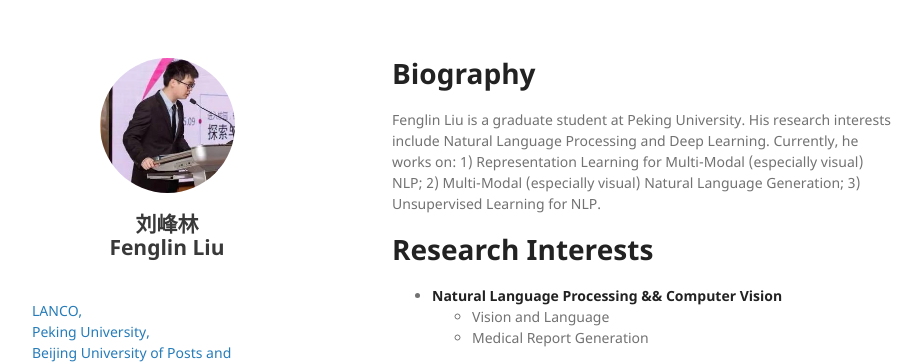
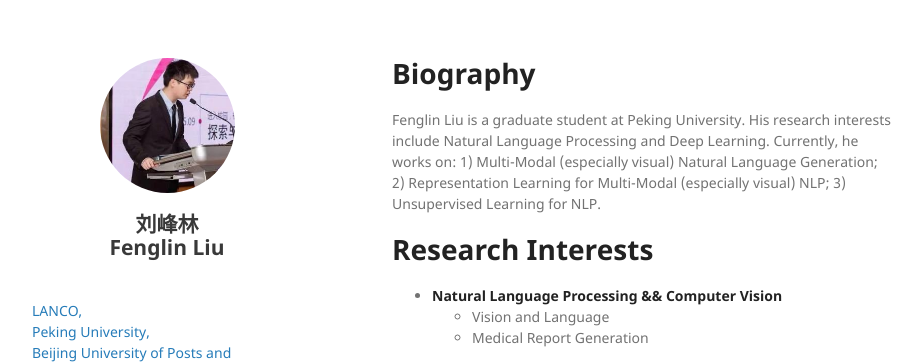
Before and after one commit to fenglinliu2022fall/fenglinliu2022fall.github.io, a Jekyll site: the page built from index.md, in a window 1280 px wide and 900 px high. Shown: the top 364 px of the window, without its empty margins (178-1100 px from the left). Built offline with Jekyll 4.4.1, drawn with Linux system fonts in a browser that asks for light colours; nearby versions of some CDN libraries; our own code applies the rules of GitHub Pages for plain Markdown files; part of the change alters nothing that is shown; some of the changed text lies outside the part shown.

Commit message:
Update index.md

```diff
--- a/index.md
+++ b/index.md
@@ -1,5 +1,5 @@
 # Biography
-Fenglin Liu is a graduate student at Peking University. His research interests include Natural Language Processing and Deep Learning. Currently, he works on: 1) Representation Learning for Multi-Modal (especially visual) NLP; 2) Multi-Modal (especially visual) Natural Language Generation; 3) Unsupervised Learning for NLP.
+Fenglin Liu is a graduate student at Peking University. His research interests include Natural Language Processing and Deep Learning. Currently, he works on: 1) Multi-Modal (especially visual) Natural Language Generation; 2) Representation Learning for Multi-Modal (especially visual) NLP; 3) Unsupervised Learning for NLP.
 
 # Research Interests
 
@@ -13,27 +13,27 @@ Fenglin Liu is a graduate student at Peking University. His research interests i
 
 # Selected Publications
 (#: Equal Contribution)
-  1. Prophet Attention: Predicting Attention with Future Attention
+  6. Prophet Attention: Predicting Attention with Future Attention
   **Fenglin Liu**, Xuancheng Ren, Xian Wu, Shen Ge, Wei Fan, Yuexian Zou, Xu Sun
   In NeurIPS 2020 [[pdf]](http://web.pkusz.edu.cn/adsp/files/2020/11/NeurIPS2020__Prophet_Attention___Camera_Ready.pdf) [[code]](https://github.com/fenglinliu98/ProphetAttention)
 
-  2. Aligning Visual Regions and Textual Concepts for Semantic-Grounded Image Representations
+  5. Aligning Visual Regions and Textual Concepts for Semantic-Grounded Image Representations
   **Fenglin Liu**#, Yuanxin Liu#, Xuancheng Ren#, Xiaodong He, Xu Sun
   In NeurIPS 2019 [[pdf]](https://papers.nips.cc/paper/8909-aligning-visual-regions-and-textual-concepts-for-semantic-grounded-image-representations.pdf) [[code]](https://github.com/fenglinliu98/MIA) [[poster]](https://github.com/fenglinliu98/MIA/blob/master/NeurIPS2019_MIA_poster.pdf)
 
-  3. simNet: Stepwise Image-Topic Merging Network for Generating Detailed and Comprehensive Image Captions
+  4. simNet: Stepwise Image-Topic Merging Network for Generating Detailed and Comprehensive Image Captions
   **Fenglin Liu**#, Xuancheng Ren#, Yuanxin Liu, Houfeng Wang, Xu Sun
   In EMNLP 2018 (**Oral**) [[pdf]](http://aclweb.org/anthology/D18-1013) [[code]](https://github.com/lancopku/simNet) [[ppt]](https://github.com/fenglinliu98/Slides-Posters/blob/master/simNet-EMNLP2018-slides.pptx)
 
-  4. Audio-Oriented Multimodal Machine Comprehension via Dynamic Inter- and Intra-modality Attention
+  3. Audio-Oriented Multimodal Machine Comprehension via Dynamic Inter- and Intra-modality Attention
   Zhiqi Huang#, **Fenglin Liu**#, Xian Wu, Shen Ge, Helin Wang, Wei Fan, Yuexian Zou
   In AAAI 2021
 
-  5. Federated Learning for Vision-and-Language Grounding Problems
+  2. Federated Learning for Vision-and-Language Grounding Problems
   **Fenglin Liu**, Xian Wu, Shen Ge, Wei Fan, Yuexian Zou
   In AAAI 2020 (**Oral**) [[pdf]](http://web.pkusz.edu.cn/adsp/files/2020/02/AAAI-FenglinL.pdf) [[ppt]](https://github.com/fenglinliu98/Slides-Posters/blob/master/Federated_Learning-AAAI2020-slides.pptx)
 
-  6. Exploring and Distilling Cross-Modal Information for Image Captioning
+  1. Exploring and Distilling Cross-Modal Information for Image Captioning
   **Fenglin Liu**#, Xuancheng Ren#, Yuanxin Liu, Kai Lei, Xu Sun
   In IJCAI 2019 (**Oral**) [[pdf]](https://www.ijcai.org/proceedings/2019/708) [[ppt]](https://github.com/fenglinliu98/Slides-Posters/blob/master/GLIED-IJCAI2019-slides.pptx)
 
@@ -42,46 +42,46 @@ Fenglin Liu is a graduate student at Peking University. His research interests i
 
 ## First Author
 ### Journal
-  1. DiMBERT: Learning Vision-Language Grounded Representations with Disentangled Multimodal-Attention
+  12. DiMBERT: Learning Vision-Language Grounded Representations with Disentangled Multimodal-Attention
   **Fenglin Liu**, Xuancheng Ren, Xian Wu, Shen Ge, Wei Fan, Yuexian Zou, Xu Sun
   In T-KDD 2021
 
 ### Conference
 
 * **2021**
-  1. Layer-Wise Cross-View Decoding for Sequence-to-Sequence Learning
+  11. Layer-Wise Cross-View Decoding for Sequence-to-Sequence Learning
   **Fenglin Liu**#, Xuancheng Ren#, Guangxiang Zhao, Xu Sun, Liangyou Li
   [[Preprint]](https://arxiv.org/abs/2005.08081)
 
-  2. Audio-Oriented Multimodal Machine Comprehension via Dynamic Inter- and Intra-modality Attention
+  10. Audio-Oriented Multimodal Machine Comprehension via Dynamic Inter- and Intra-modality Attention
   Zhiqi Huang#, **Fenglin Liu**#, Xian Wu, Shen Ge, Helin Wang, Wei Fan, Yuexian Zou
   In AAAI 2021
 
 * **2020**
-  1. Prophet Attention: Predicting Attention with Future Attention
+  9. Prophet Attention: Predicting Attention with Future Attention
   **Fenglin Liu**, Xuancheng Ren, Xian Wu, Shen Ge, Wei Fan, Yuexian Zou, Xu Sun
   In NeurIPS 2020 [[pdf]](http://web.pkusz.edu.cn/adsp/files/2020/11/NeurIPS2020__Prophet_Attention___Camera_Ready.pdf) [[code]](https://github.com/fenglinliu98/ProphetAttention)
 
-  2. Federated Learning for Vision-and-Language Grounding Problems
+  8. Federated Learning for Vision-and-Language Grounding Problems
   **Fenglin Liu**, Xian Wu, Shen Ge, Wei Fan, Yuexian Zou
   In AAAI 2020 (**Oral**) [[pdf]](http://web.pkusz.edu.cn/adsp/files/2020/02/AAAI-FenglinL.pdf) [[ppt]](https://github.com/fenglinliu98/Slides-Posters/blob/master/Federated_Learning-AAAI2020-slides.pptx)
 
-  3. Bridging the Gap between Vision and Language Domains for Improved Image Captioning
+  7. Bridging the Gap between Vision and Language Domains for Improved Image Captioning
   **Fenglin Liu**, Xian Wu, Shen Ge, Xiaoyu Zhang, Wei Fan, Yuexian Zou
   In ACM MM 2020 [[pdf]](http://web.pkusz.edu.cn/adsp/files/2020/09/ACM_MM2020_mmfp0774.pdf)
 
-  4. Rethinking Skip Connection with Layer Normalization
+  6. Rethinking Skip Connection with Layer Normalization
   **Fenglin Liu**#, Xuancheng Ren#, Zhiyuan Zhang, Xu Sun
   In COLING 2020 [[pdf]](http://web.pkusz.edu.cn/adsp/files/2020/11/COLING2020__rSkip_LN.pdf)
 
 
 * **2019**
 
-  1. Aligning Visual Regions and Textual Concepts for Semantic-Grounded Image Representations
+  5. Aligning Visual Regions and Textual Concepts for Semantic-Grounded Image Representations
   **Fenglin Liu**#, Yuanxin Liu#, Xuancheng Ren#, Xiaodong He, Xu Sun
   In NeurIPS 2019 [[pdf]](https://papers.nips.cc/paper/8909-aligning-visual-regions-and-textual-concepts-for-semantic-grounded-image-representations.pdf) [[code]](https://github.com/fenglinliu98/MIA) [[poster]](https://github.com/fenglinliu98/MIA/blob/master/NeurIPS2019_MIA_poster.pdf)
 
-  2. Exploring and Distilling Cross-Modal Information for Image Captioning
+  4. Exploring and Distilling Cross-Modal Information for Image Captioning
   **Fenglin Liu**#, Xuancheng Ren#, Yuanxin Liu, Kai Lei, Xu Sun
   In IJCAI 2019 (**Oral**) [[pdf]](https://www.ijcai.org/proceedings/2019/708) [[ppt]](https://github.com/fenglinliu98/Slides-Posters/blob/master/GLIED-IJCAI2019-slides.pptx)
 
@@ -89,7 +89,7 @@ Fenglin Liu is a graduate student at Peking University. His research interests i
   **Fenglin Liu**, Meng Gao, Tianhao Zhang, Yuexian Zou
   In ICDM 2019 (**Oral**) [[pdf]](https://ieeexplore.ieee.org/document/8970902) [[ppt]](https://github.com/fenglinliu98/Slides-Posters/blob/master/Unpaired_Image_Captioning-ICDM2019-slides.pptx)
 
-  4. Self-Adaptive Scaling for Learnable Residual Structure
+  2. Self-Adaptive Scaling for Learnable Residual Structure
   **Fenglin Liu**, Meng Gao, Yuanxin Liu, Kai Lei
   In CoNLL 2019 [[pdf]](https://www.aclweb.org/anthology/K19-1080/)
 
@@ -101,11 +101,11 @@ Fenglin Liu is a graduate student at Peking University. His research interests i
   In EMNLP 2018 (**Oral**) [[pdf]](http://aclweb.org/anthology/D18-1013) [[code]](https://github.com/lancopku/simNet) [[ppt]](https://github.com/fenglinliu98/Slides-Posters/blob/master/simNet-EMNLP2018-slides.pptx)
 
 ## Co-Author
-  1. Non-Autoregressive Coarse-to-Fine Video Captioning
+  5. Non-Autoregressive Coarse-to-Fine Video Captioning
   Bang Yang, **Fenglin Liu**, Can Zhang, Yuexian Zou
   In AAAI 2021
 
-  2. Federated Learning for Spoken Language Understanding
+  4. Federated Learning for Spoken Language Understanding
   Zhiqi Huang, **Fenglin Liu**, Yuexian Zou
   In COLING 2020 [[pdf]](http://web.pkusz.edu.cn/adsp/files/2020/11/COLING_2020_Federated_Learning_for_Spoken_Language_Understanding__Final_.pdf)
 
@@ -113,11 +113,11 @@ Fenglin Liu is a graduate student at Peking University. His research interests i
   Peilin Zhou, Zhiqi Huang, **Fenglin Liu**, Yuexian Zou
   In ICPR 2020 [[pdf]](http://web.pkusz.edu.cn/adsp/files/2020/06/PIN.pdf)
 
-  4. Generating Paraphrase with Topic as Prior Knowledge
+  2. Generating Paraphrase with Topic as Prior Knowledge
   Yuanxin Liu, Zheng Lin, **Fenglin Liu**, Qinyun Dai, Weiping Wang
   In CIKM 2019 [[pdf]](https://dl.acm.org/doi/10.1145/3357384.3358102)
 
-  5. Towards Data Distillation for End-to-end Spoken Conversational Question Answering
+  1. Towards Data Distillation for End-to-end Spoken Conversational Question Answering
   Chenyu You, Nuo Chen, **Fenglin Liu**, Dongchao Yang, Yuexian Zou
   [[Preprint]]
 
@@ -128,6 +128,6 @@ Fenglin Liu is a graduate student at Peking University. His research interests i
 # Honors & Awards
 * **National Scholarship**, Peking University, China, 2020.
 * **Academic Excellence Award**, Peking University, China, 2020.
-* **Top-10 Students**, School of Information and Communication Engineering, Beijing University of Posts and Telecommunications, China, 2019.
+* **Top-10 Students**, Beijing University of Posts and Telecommunications, China, 2019.
 * **Outstanding Undergraduate Student**, Beijing, China, 2019.
-* **Outstanding Undergraduate Thesis**, School of Information and Communication Engineering, Beijing University of Posts and Telecommunications, China, 2019.
+* **Outstanding Undergraduate Thesis**, Beijing University of Posts and Telecommunications, China, 2019.
```
